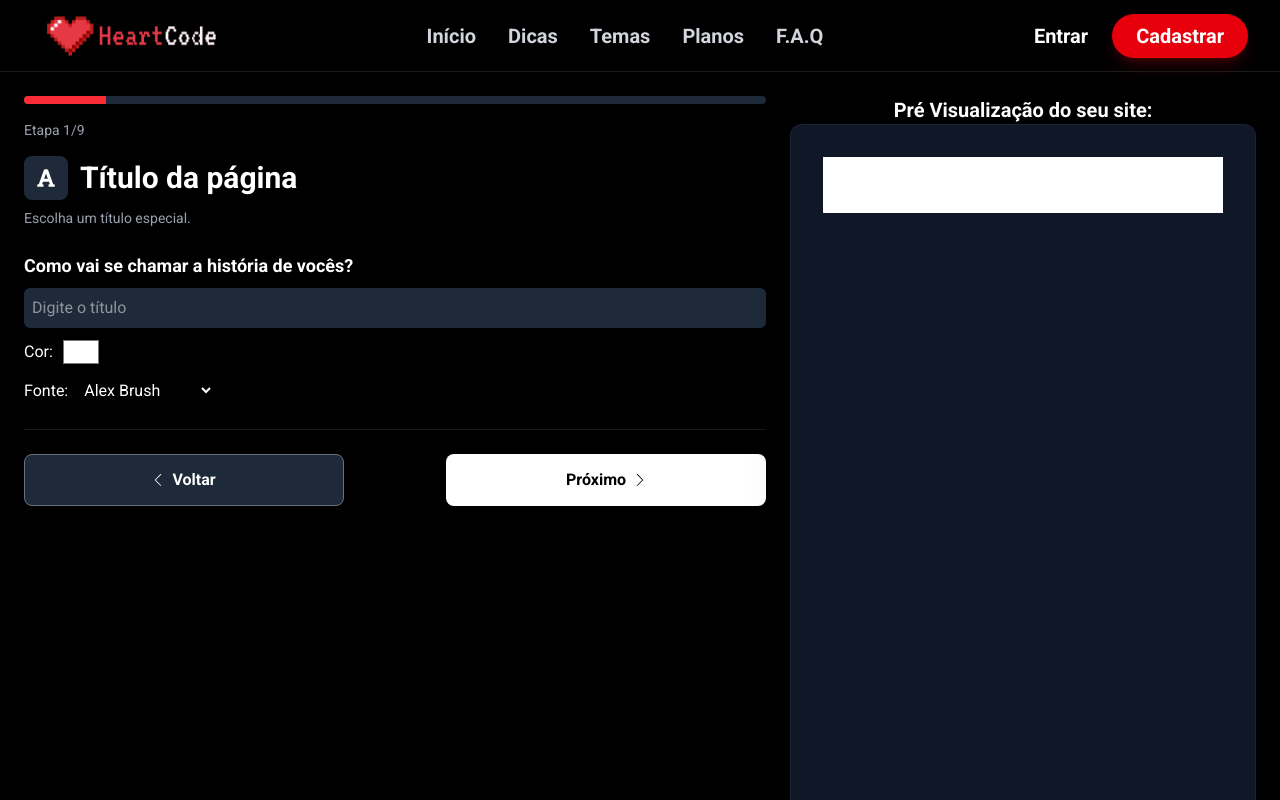
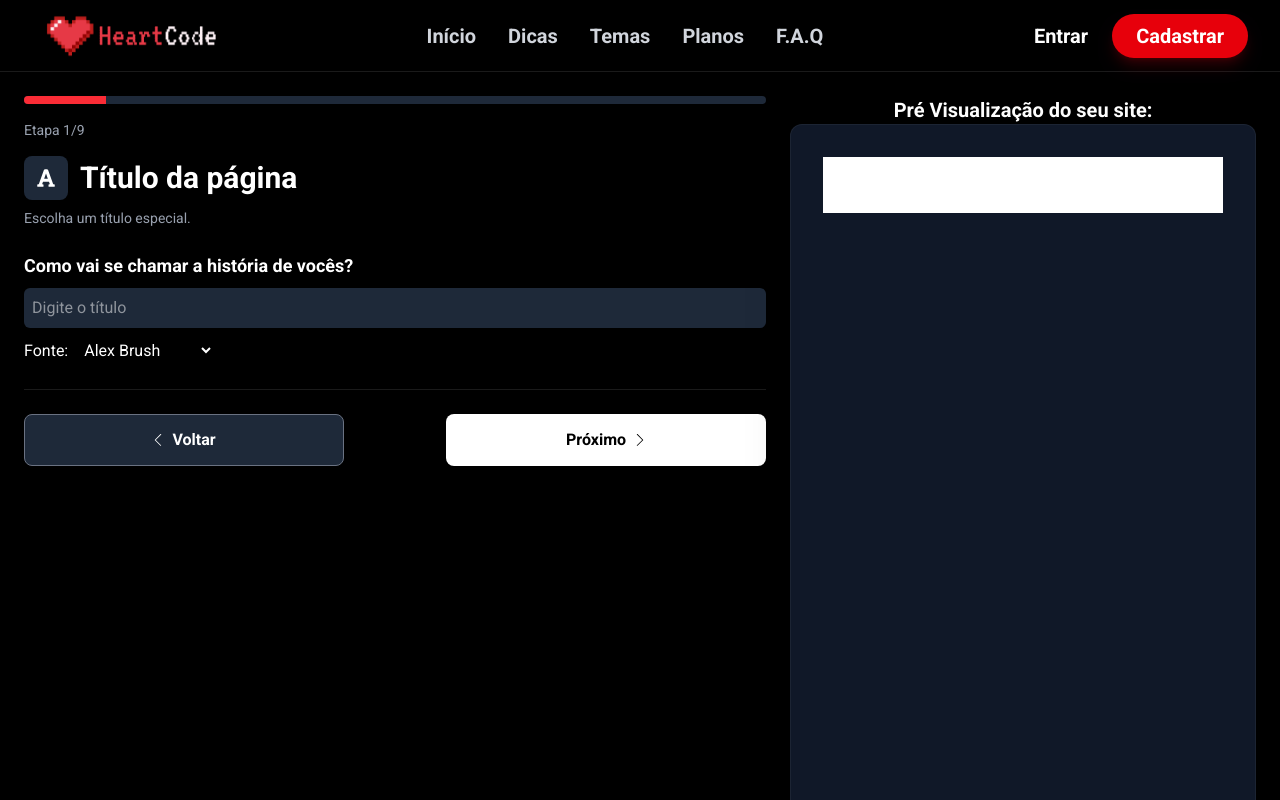
Before and after one commit to felipegresele/heartlink, a React (Vite) app: page /padrao in a window 1280 px wide. Shown: the top 800 px of the page. Built offline with nearby package versions, Linux system fonts and the light colour scheme.

Commit message:
fix: adicionando margem top na mensagem na page-ready

```diff
--- a/src/components/criar-declaracao/components/forms-templates/form-titulo.tsx
+++ b/src/components/criar-declaracao/components/forms-templates/form-titulo.tsx
@@ -31,15 +31,6 @@ export function FormTitulo({
         className="w-full p-2 rounded-md text-white bg-gray-800"
       />
       <div className="flex items-center gap-2">
-        <label>Cor:</label>
-        <input
-          type="color"
-          value={corTitulo}
-          onChange={(e) => setCorTitulo(e.target.value)}
-          className="w-10 h-8 cursor-pointer"
-        />
-      </div>
-      <div className="flex items-center gap-2">
         <label>Fonte:</label>
         <select
           value={fonteTitulo}
--- a/src/components/criar-declaracao/components/tela-presente/page-ready.tsx
+++ b/src/components/criar-declaracao/components/tela-presente/page-ready.tsx
@@ -113,7 +113,7 @@ export default function PageReady({
           </p>
         </div>
 
-        <p className="mb-6 whitespace-pre-wrap text-gray-200 text-center">
+        <p className="mb-6 mt-6 whitespace-pre-wrap text-gray-200 text-center">
           {mensagem}
         </p>
 
```
